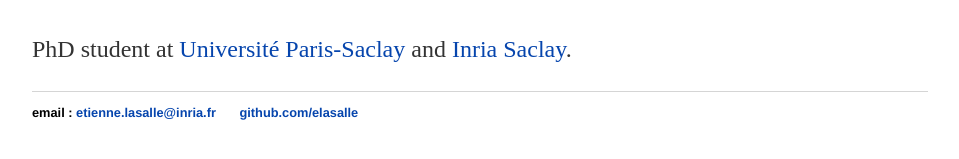
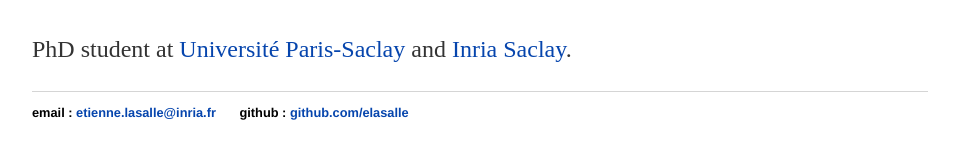
Before and after one commit to elasalle/elasalle.github.io, a Jekyll site: the page built from index.html, in a window 1280 px wide. Shown: the part 295-454 px from the top of the page, without its empty margins (160-1119 px from the left). Built offline with Jekyll 4.4.1, drawn with Linux system fonts in a browser that asks for light colours.

Commit message:
Update default.html

```diff
--- a/_layouts/default.html
+++ b/_layouts/default.html
@@ -25,7 +25,7 @@
 			<footer>
 	    		<ul>
 	        		<li> email : <a href="mailto:etienne.lasalle@inria.fr">etienne.lasalle@inria.fr</a></li>
-	        		<li><a href="https://github.com/elasalle">github.com/elasalle</a></li>
+	        		<li> github : <a href="https://github.com/elasalle">github.com/elasalle</a></li>
 				</ul>
 			</footer>
 		</body>
```
